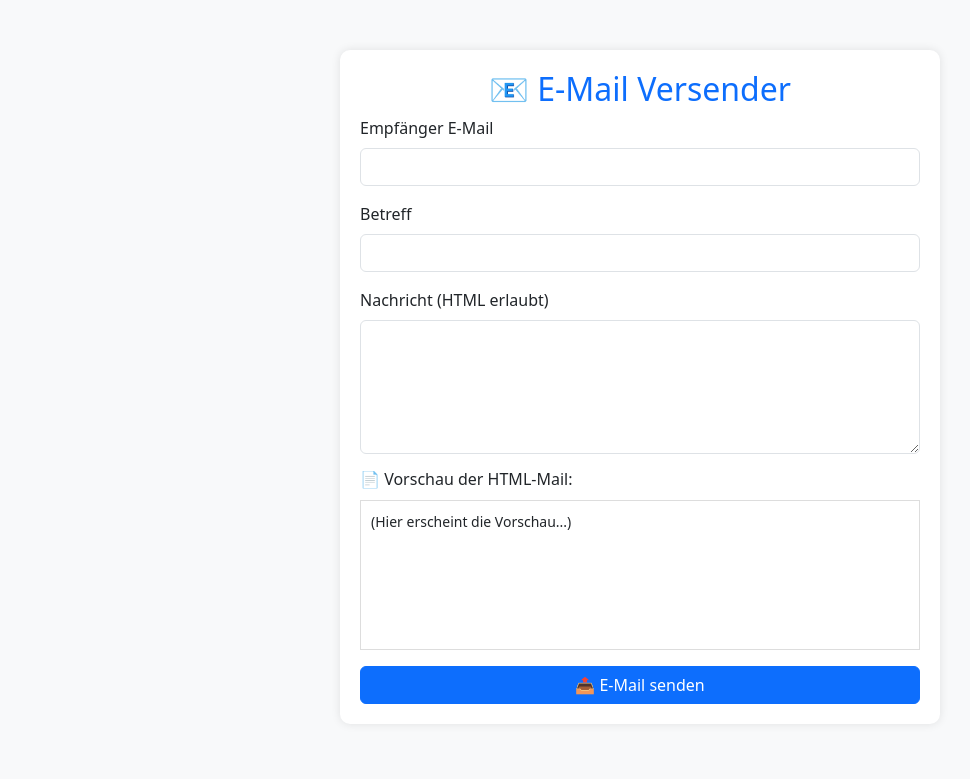
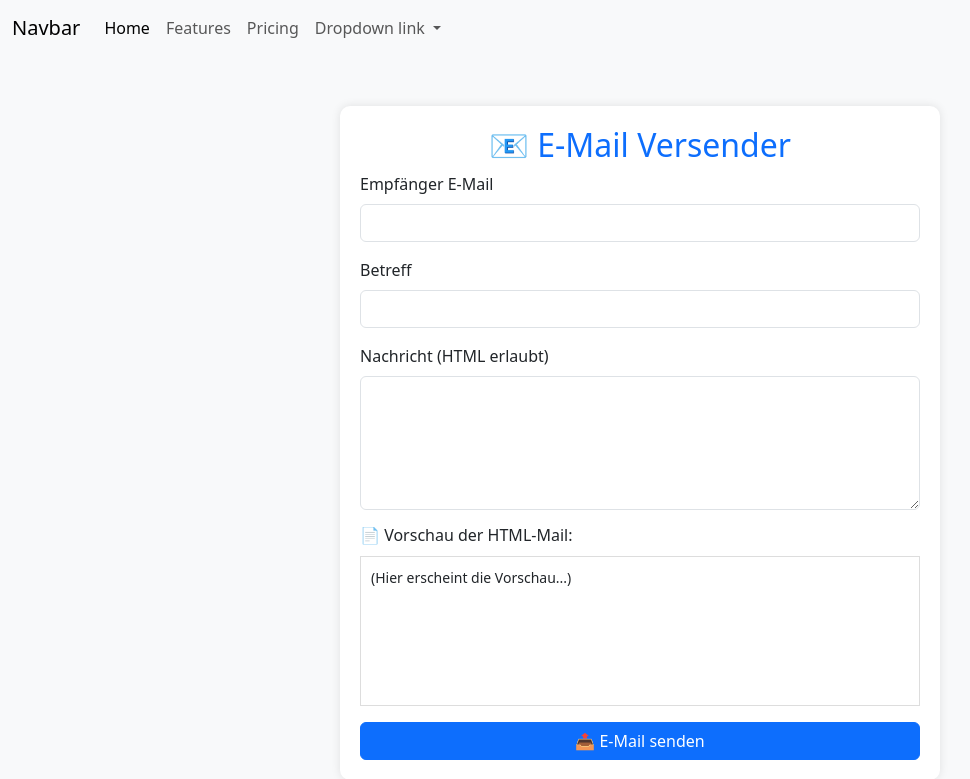
Before and after one commit to Chakour-Bouraima/email-tracking, a Flask app: page /send_email in a window 1280 px wide. Shown: the top 779 px of the page, without its empty margins (0-970 px from the left). Run offline with Flask 3, Linux system fonts and the light colour scheme; some libraries are stand-ins or nearby versions.

Commit message:
update some files

```diff
--- a/routes.py
+++ b/routes.py
@@ -69,24 +69,40 @@ def home():
     return render_template("index.html", daten=daten)
 def track_email():
     uuid_received = request.args.get('id')
+    user_ip = request.remote_addr  # IP-Adresse des Nutzers
+    user_agent = request.headers.get('User-Agent', 'Unbekannt')  # User-Agent (Browser, Gerät)
+    referer = request.headers.get('Referer', 'Keine Angabe')  # Quelle der Anfrage
 
+    # Tracking-Pixel erstellen
     img = Image.new('RGBA', (1, 1), (0, 0, 0, 0))
     img_io = io.BytesIO()
     img.save(img_io, 'PNG')
     img_io.seek(0)
 
+    # Verbindung zur Datenbank
     conn = sqlite3.connect('tracking.db')
     cursor = conn.cursor()
+
+    # Abrufen der User-Daten
     cursor.execute("SELECT user_name, email FROM email_tracking WHERE uuid = ?", (uuid_received,))
     result = cursor.fetchone()
 
     if result:
         user_name, email = result
-        print(f"E-Mail geöffnet von: {user_name} ({email})")
+        print(f"E-Mail geöffnet von: {user_name} ({email}) - IP: {user_ip}, User-Agent: {user_agent}, Referer: {referer}")
 
-        # Update Öffnungszeit
-        cursor.execute("UPDATE email_tracking SET opened_at = datetime('now', 'localtime') WHERE uuid = ?", (uuid_received,))
+        # Datenbank-Eintrag mit zusätzlichen Infos aktualisieren
+        cursor.execute("""
+            UPDATE email_tracking
+            SET opened_at = datetime('now', 'localtime'),
+                ip_address = ?,
+                user_agent = ?,
+                referer = ?
+            WHERE uuid = ?
+        """, (user_ip, user_agent, referer, uuid_received))
+
         conn.commit()
+
     conn.close()
 
     # Transparentes 1x1-Pixel-Bild zurückgeben
--- a/templates/index.html
+++ b/templates/index.html
@@ -11,8 +11,8 @@
     <!-- Eigene CSS Datei einbinden -->
     <link rel="stylesheet" href="{{ url_for('static', filename='style.css') }}">
 </head>
+{% include 'nav.html' %}
 <body class="bg-light">
-
     <div class="container mt-5">
         <h2 class="text-center mb-4">📊 Email Tracking Statistik</h2>
 
--- /dev/null
+++ b/templates/nav.html
@@ -0,0 +1,31 @@
+<nav class="navbar navbar-expand-lg bg-body-tertiary">
+    <div class="container-fluid">
+      <a class="navbar-brand" href="#">Navbar</a>
+      <button class="navbar-toggler" type="button" data-bs-toggle="collapse" data-bs-target="#navbarNavDropdown" aria-controls="navbarNavDropdown" aria-expanded="false" aria-label="Toggle navigation">
+        <span class="navbar-toggler-icon"></span>
+      </button>
+      <div class="collapse navbar-collapse" id="navbarNavDropdown">
+        <ul class="navbar-nav">
+          <li class="nav-item">
+            <a class="nav-link active" aria-current="page" href="#">Home</a>
+          </li>
+          <li class="nav-item">
+            <a class="nav-link" href="#">Features</a>
+          </li>
+          <li class="nav-item">
+            <a class="nav-link" href="#">Pricing</a>
+          </li>
+          <li class="nav-item dropdown">
+            <a class="nav-link dropdown-toggle" href="#" role="button" data-bs-toggle="dropdown" aria-expanded="false">
+              Dropdown link
+            </a>
+            <ul class="dropdown-menu">
+              <li><a class="dropdown-item" href="#">Action</a></li>
+              <li><a class="dropdown-item" href="#">Another action</a></li>
+              <li><a class="dropdown-item" href="#">Something else here</a></li>
+            </ul>
+          </li>
+        </ul>
+      </div>
+    </div>
+  </nav>
--- a/templates/send_email.html
+++ b/templates/send_email.html
@@ -1,20 +1,24 @@
 <!DOCTYPE html>
 <html lang="de">
   <head>
-    <meta charset="UTF-8">
-    <meta name="viewport" content="width=device-width, initial-scale=1">
+    <meta charset="UTF-8" />
+    <meta name="viewport" content="width=device-width, initial-scale=1" />
     <title>E-Mail senden</title>
     <!-- Lokale Bootstrap CSS -->
-    <link rel="stylesheet" href="{{ url_for('static', filename='bootstrap/css/bootstrap.min.css') }}">
+    <link
+      rel="stylesheet"
+      href="{{ url_for('static', filename='bootstrap/css/bootstrap.min.css') }}"
+    />
     <script src="{{ url_for('static', filename='bootstrap/js/bootstrap.bundle.min.js') }}"></script>
     <script src="{{ url_for('static', filename='srcipt.js') }}"></script>
     <!-- Eigene CSS Datei einbinden -->
-    <link rel="stylesheet" href="{{ url_for('static', filename='email.css') }}">
-
+    <link
+      rel="stylesheet"
+      href="{{ url_for('static', filename='email.css') }}"
+    />
   </head>
-
+  {% include 'nav.html' %}
   <body>
-
     <div class="container">
       <h2 class="text-center text-primary">📧 E-Mail Versender</h2>
 
@@ -23,25 +27,48 @@
       <form method="POST">
         <div class="mb-3">
           <label for="recipient" class="form-label">Empfänger E-Mail</label>
-            <input type="email" class="form-control" id="recipient" name="recipient" required>
+          <input
+            type="email"
+            class="form-control"
+            id="recipient"
+            name="recipient"
+            required
+          />
         </div>
         <div class="mb-3">
           <label for="subject" class="form-label">Betreff</label>
-            <input type="text" class="form-control" id="subject" name="subject" required>
+          <input
+            type="text"
+            class="form-control"
+            id="subject"
+            name="subject"
+            required
+          />
         </div>
         <div class="mb-3">
-            <label for="message" class="form-label">Nachricht (HTML erlaubt)</label>
-            <textarea class="form-control" id="message" name="message" rows="5" required></textarea>
+          <label for="message" class="form-label"
+            >Nachricht (HTML erlaubt)</label
+          >
+          <textarea
+            class="form-control"
+            id="message"
+            name="message"
+            rows="5"
+            required
+          ></textarea>
         </div>
 
         <!-- Live-Vorschau -->
         <h6 class="mt-3">📄 Vorschau der HTML-Mail:</h6>
-        <div class="preview-box" id="previewBox">(Hier erscheint die Vorschau...)</div>
+        <div class="preview-box" id="previewBox">
+          (Hier erscheint die Vorschau...)
+        </div>
 
-        <button type="submit" class="btn btn-primary w-100 mt-3">📤 E-Mail senden</button>
+        <button type="submit" class="btn btn-primary w-100 mt-3">
+          📤 E-Mail senden
+        </button>
       </form>
     </div>
-
 
     <script src="https://cdn.jsdelivr.net/npm/bootstrap@5.3.0/dist/js/bootstrap.bundle.min.js"></script>
   </body>
```
Lines whose indentation alone changed are shown as unchanged.
